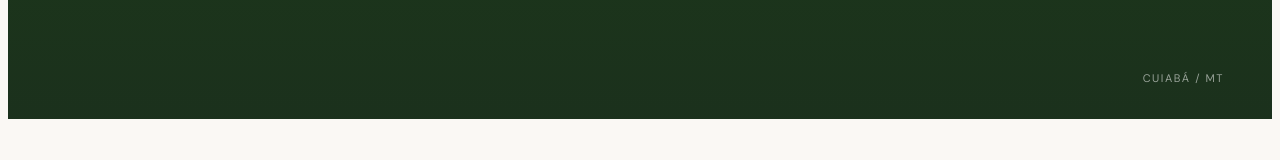
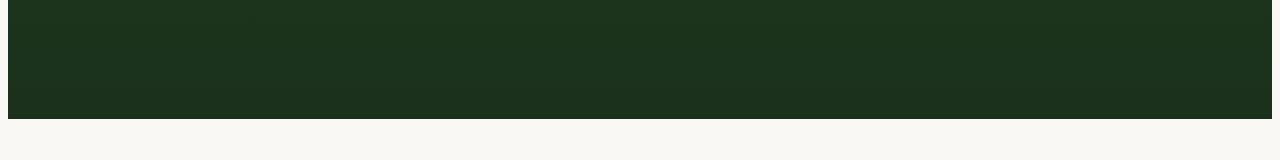
Before and after one commit to pedromonteiro10311031/osrv, a Next.js app: page /quem-somos in a window 1280 px wide. Shown: the part 590-750 px from the top of the page. Built offline with nearby package versions, Linux system fonts and the light colour scheme.

Commit message:
refactor: remove faixa de meta (metaLeft/metaRight) do PageHero e das páginas que a utilizavam

```diff
--- a/app/programas-e-projetos/page.tsx
+++ b/app/programas-e-projetos/page.tsx
@@ -12,8 +12,7 @@ export default function ProgramasEProjetos() {
         eyebrow="PROGRAMAS E PROJETOS · OSRV CUIABÁ"
         title="Tudo que acontece no Jardim Renascer."
         subtitle="Esporte, educação, arte e cuidado — todo dia."
-        metaLeft="JARDIM RENASCER · CUIABÁ / MT"
-        metaRight="06 PROJETOS · 250+ CRIANÇAS"
+
       />
       <Introducao />
       <ImpactoReal />
--- a/app/quem-somos/page.tsx
+++ b/app/quem-somos/page.tsx
@@ -13,7 +13,7 @@ export default function QuemSomos() {
         eyebrow="OBRAS SOCIAIS RAFAEL VERLANGIERI · JARDIM RENASCER"
         title="Mais que uma instituição."
         subtitle="Uma comunidade que se transforma junto."
-        metaRight="CUIABÁ / MT"
+
       />
       <NossaHistoria />
       <OQueFazemos />
--- a/app/quero-ser-parceiro/page.tsx
+++ b/app/quero-ser-parceiro/page.tsx
@@ -14,8 +14,7 @@ export default function QueroSerParceiro() {
         title="Sua empresa pode mudar uma geração."
         subtitle="Impacto real. Reconhecimento genuíno."
         bgImage="https://images.unsplash.com/photo-1556761175-b413da4baf72?auto=format&fit=crop&w=2200&q=80"
-        metaLeft="JARDIM RENASCER · CUIABÁ"
-        metaRight="CEBAS · OSCIP"
+
       />
       <ParceiroPorQue />
       <ParceiroComoAjudar />
--- a/components/PageHero.tsx
+++ b/components/PageHero.tsx
@@ -65,61 +65,19 @@ const phStyles = {
     margin: 0,
     maxWidth: 760,
   },
-  meta: {
-    position: 'absolute' as const,
-    left: 48,
-    bottom: 32,
-    fontSize: 11,
-    color: 'rgba(255,255,255,0.55)',
-    letterSpacing: '0.14em',
-    textTransform: 'uppercase' as const,
-    display: 'inline-flex',
-    alignItems: 'center',
-    gap: 8,
-  },
-  metaRight: {
-    position: 'absolute' as const,
-    right: 48,
-    bottom: 32,
-    fontSize: 11,
-    color: 'rgba(255,255,255,0.55)',
-    letterSpacing: '0.14em',
-    textTransform: 'uppercase' as const,
-  },
 }
 
 interface PageHeroProps {
   eyebrow: string
   title: string
   subtitle?: string
-  metaLeft?: string
-  metaRight?: string
   bgImage?: string
   actions?: React.ReactNode
 }
 
-export default function PageHero({ eyebrow, title, subtitle, metaLeft, metaRight, bgImage, actions }: PageHeroProps) {
+export default function PageHero({ eyebrow, title, subtitle, bgImage, actions }: PageHeroProps) {
   return (
     <header style={phStyles.wrap} className="page-hero">
-      <style>{`
-        @media (max-width: 768px) {
-          .page-hero .ph-meta-left,
-          .page-hero .ph-meta-right {
-            position: static !important;
-            font-size: 10px !important;
-          }
-          .page-hero .ph-meta-bar {
-            position: absolute;
-            left: 20px;
-            right: 20px;
-            bottom: 24px;
-            display: flex;
-            justify-content: space-between;
-            align-items: center;
-            gap: 12px;
-          }
-        }
-      `}</style>
       <div style={{ ...phStyles.bg, backgroundImage: bgImage ? `url('${bgImage}')` : undefined }}></div>
       <div style={phStyles.overlay}></div>
       <div style={phStyles.inner}>
@@ -132,12 +90,6 @@ export default function PageHero({ eyebrow, title, subtitle, metaLeft, metaRight
         {subtitle && <p style={phStyles.sub}>{subtitle}</p>}
         {actions && <div style={{ display: 'flex', gap: 14, flexWrap: 'wrap', justifyContent: 'center', marginTop: 6 }}>{actions}</div>}
       </div>
-      {(metaLeft || metaRight) && (
-        <div className="ph-meta-bar">
-          {metaLeft && <div style={phStyles.meta} className="ph-meta-left">📍 {metaLeft}</div>}
-          {metaRight && <div style={phStyles.metaRight} className="ph-meta-right">{metaRight}</div>}
-        </div>
-      )}
     </header>
   )
 }
```
